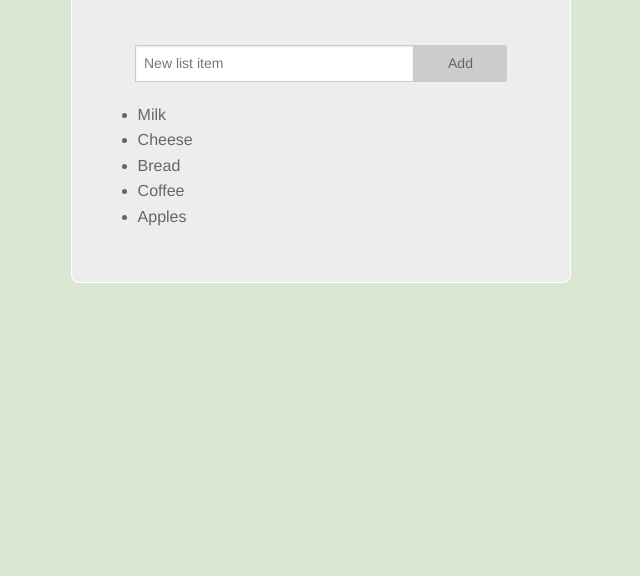
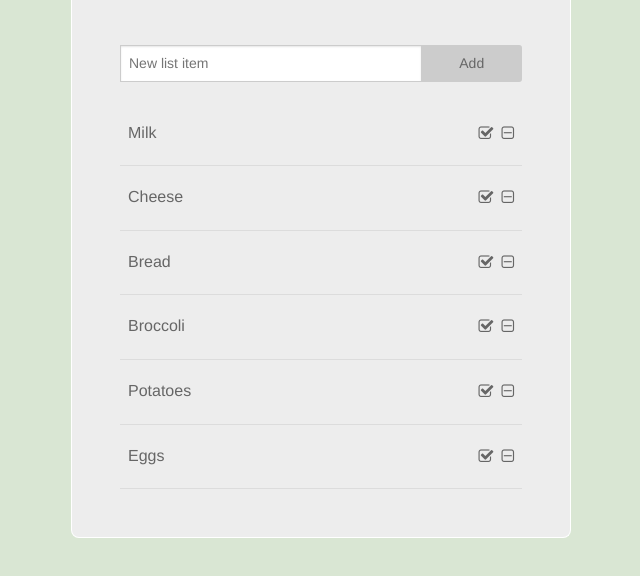
Before and after one commit to basiacoulter/shopping-list-app, a plain HTML site: page main.html in a window 1280 px wide. Shown: the part 112-688 px from the top of the page, without its empty margins (319-959 px from the left). Drawn offline with Linux system fonts and the light colour scheme.

Commit message:
simplified

```diff
--- a/css/main.css
+++ b/css/main.css
@@ -34,7 +34,7 @@ header.row {
 	border-top-right-radius: 8px;
 }
 .columns.content {
-	padding: 3em 3em 2em 3em;
+	padding: 3em;
 	background-color: #ededed;
 	border: 1px solid #fff;
 	border-top: none;
@@ -45,6 +45,31 @@ header.row {
 	border-bottom-left-radius: 8px;
 	border-bottom-right-radius: 8px;
 }
-.list {
+.add.small-12.columns {
+	padding: 0;
+}
+.list, .item {
+	overflow: auto;
 	clear: both;
 }
+.list p {
+	width: 80%;
+	float: left;
+	margin-top: 1.125em;
+	padding-left: 0.5em;
+}
+div.item {
+	border-bottom: 1px solid #dcdcdc;
+}
+i {
+	float: right;
+	padding-top: 1.5em;
+	padding-right: 0.5em;
+}
+
+
+@media all and (max-width: 440px) {
+	.columns.content {
+		padding: 3em 1.5em 2em;
+	}
+}
--- a/main.html
+++ b/main.html
@@ -18,7 +18,7 @@
 		</header><!--end header.row-->
 		<div class="row">
 			<div class="content small-12 small-centered medium-6 medium-centered columns">
-				<div class="small-12 columns">
+				<div class="add small-12 columns">
 			      <div class="row collapse postfix-radius">
 			        <div class="small-9 columns">
 			          <input type="text" placeholder="New list item">
@@ -27,15 +27,38 @@
 			          <span class="add postfix button radius">Add</span>
 			        </div>
 			      </div>
-    			</div>
+    			</div><!--end add small-12 columns-->
 				<div class="list">
-					<ul>
-						<li>Milk</li>
-						<li>Cheese</li>
-						<li>Bread</li>
-						<li>Coffee</li>
-						<li>Apples</li>
-					</ul>
+					<div class="item">
+						<p>Milk</p>
+						<i class="fa fa-minus-square-o"></i>
+						<i class="fa fa-check-square-o"></i>
+					</div>
+					<div class="item">
+						<p>Cheese</p>
+						<i class="fa fa-minus-square-o"></i>
+						<i class="fa fa-check-square-o"></i>
+					</div>
+					<div class="item">
+						<p>Bread</p>
+						<i class="fa fa-minus-square-o"></i>
+						<i class="fa fa-check-square-o"></i>
+					</div>
+					<div class="item">
+						<p>Broccoli</p>
+						<i class="fa fa-minus-square-o"></i>
+						<i class="fa fa-check-square-o"></i>
+					</div>
+					<div class="item">
+						<p>Potatoes</p>
+						<i class="fa fa-minus-square-o"></i>
+						<i class="fa fa-check-square-o"></i>
+					</div>
+					<div class="item">
+						<p>Eggs</p>
+						<i class="fa fa-minus-square-o"></i>
+						<i class="fa fa-check-square-o"></i>
+					</div>
 				</div><!--end list-->
 			</div><!--end content-->
 		</div><!--end div.row-->
```
